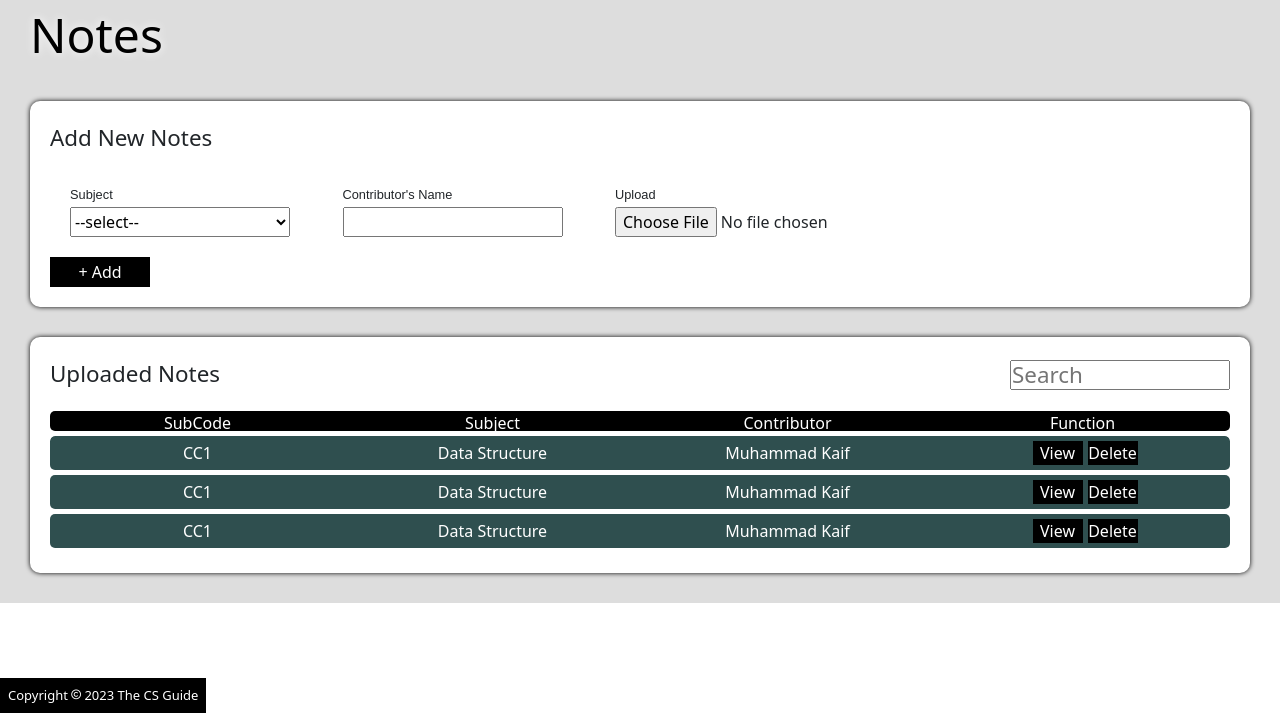
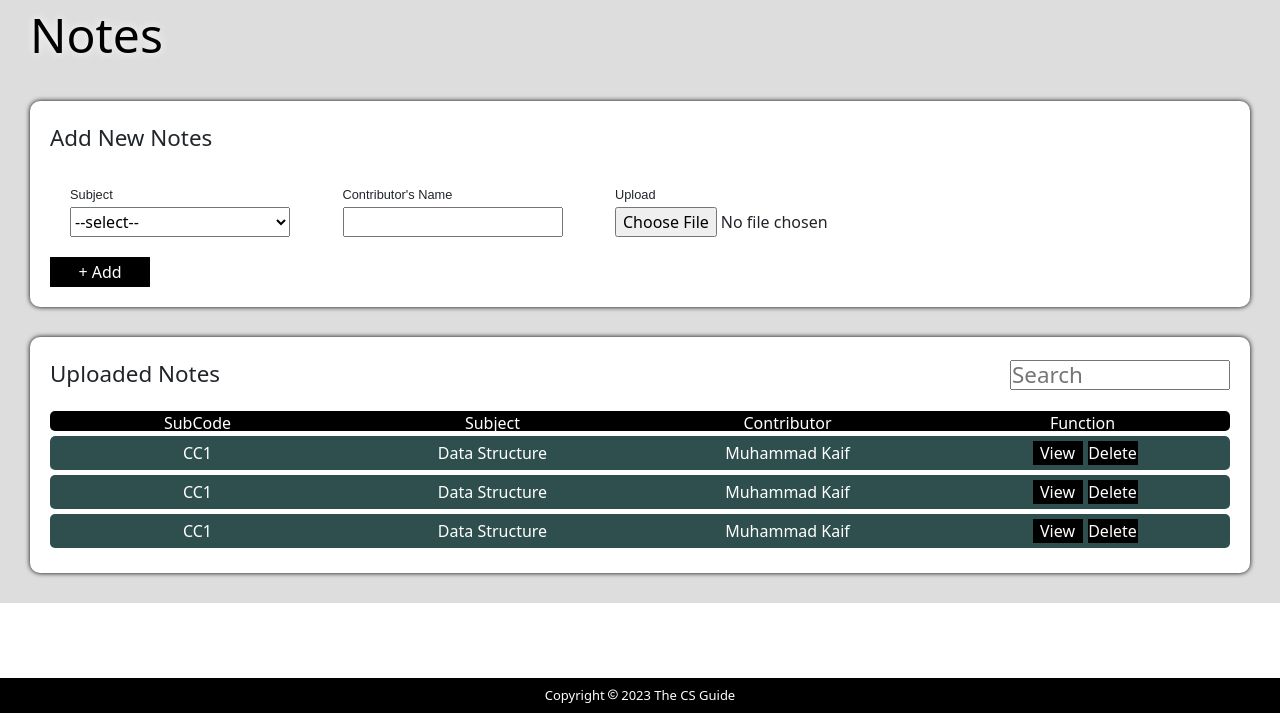
Before and after one commit to TechSage369/Major-Project, a Django app: page /admindashboard in a window 1280 px wide. Shown: the part 87-800 px from the top of the page. Run offline with Django 4.2, Linux system fonts and the light colour scheme; the visitor is signed in with stand-in values (Sample User, id 1); some libraries are stand-ins or nearby versions.

Commit message:
Fix: Footer width

```diff
--- a/frontend/template/footer.html
+++ b/frontend/template/footer.html
@@ -6,6 +6,7 @@
     font-size: small;
     position: fixed;
     bottom: 0;
+    width: 100%;
 }
 
 .footer-text {
@@ -14,5 +15,7 @@
 }
 </style>
 <section class="CS-footer">
-    <p class="footer-text">Copyright <i class="fa-sharp fa-regular fa-copyright fa-xs"></i> 2023 The CS Guide</p>
+    <p class="footer-text">
+        Copyright <i class="fa-sharp fa-regular fa-copyright fa-xs"></i> 2023 The CS Guide
+    </p>
 </section>
```
